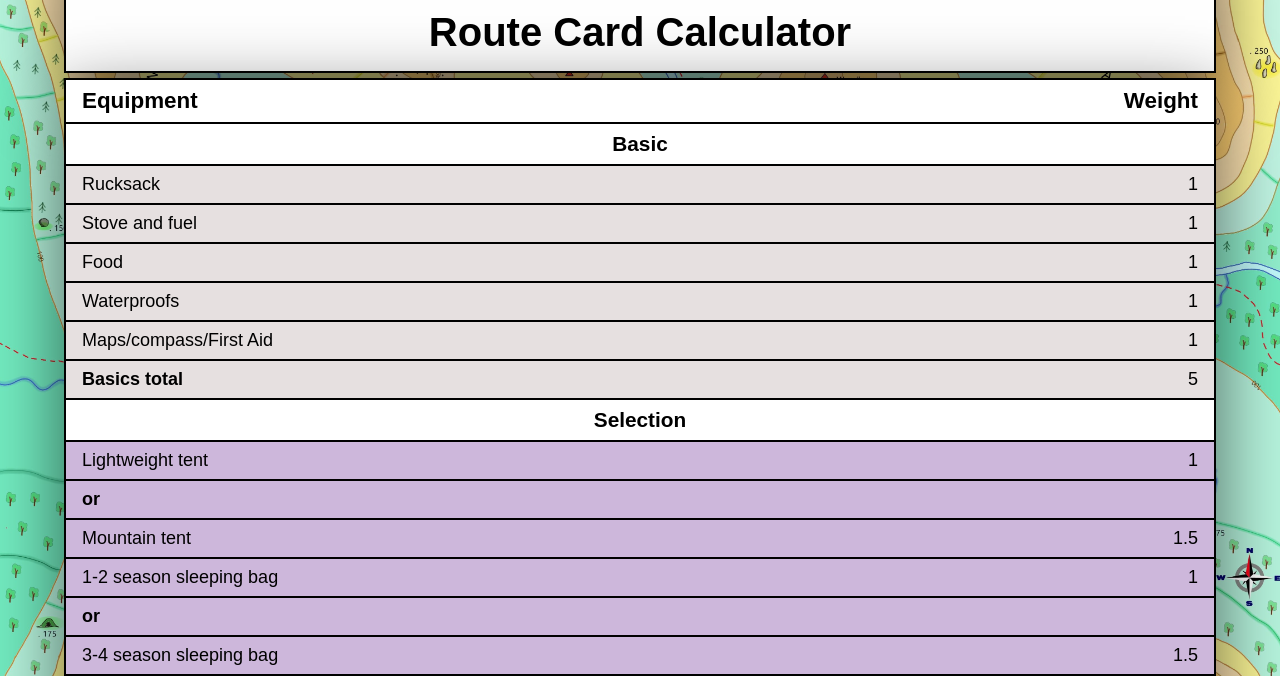
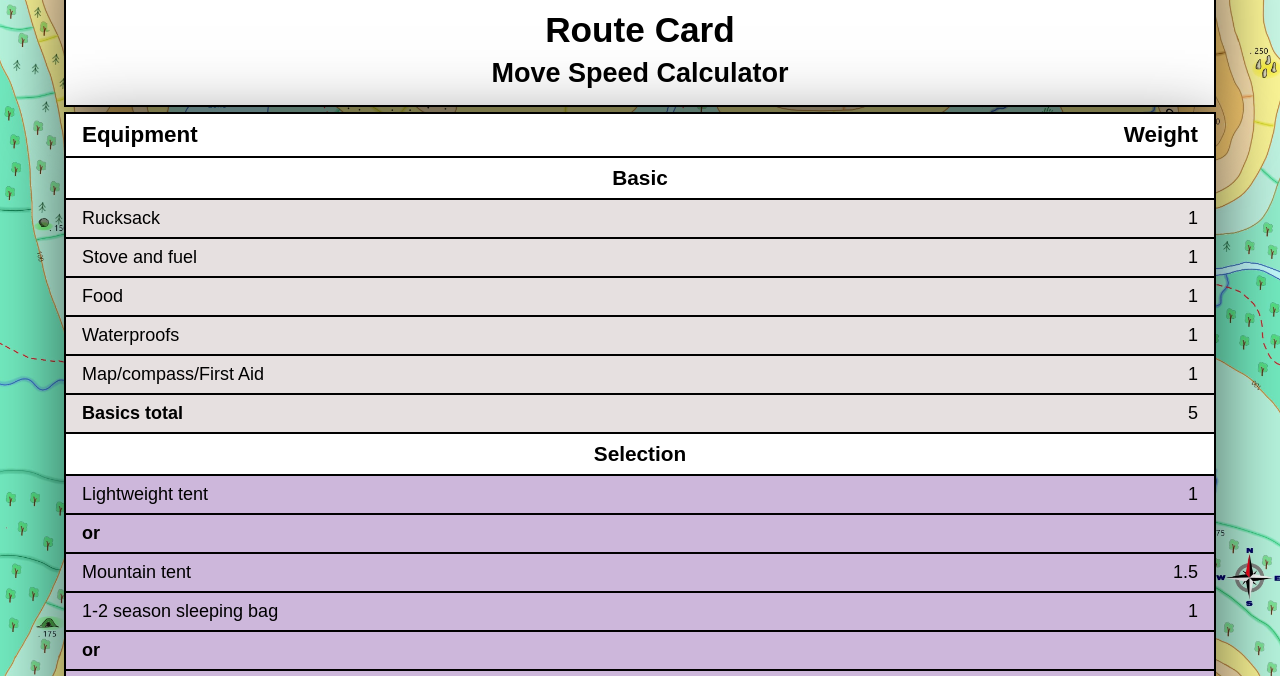
Before and after one commit to alicefirminger/ExpeditionApp, a plain HTML site: page index.html in a window 1280 px wide. Shown: the part 95-771 px from the top of the page. Drawn offline with Linux system fonts and the light colour scheme.

Commit message:
changed the title and some content text as per client request

```diff
--- a/index.html
+++ b/index.html
@@ -9,7 +9,8 @@
 	<body>
 		<header class="header">
 			<img src="expeditionLogo.jpg" class="logo-image" />
-			<h1 class="title-text">Route Card Calculator</h1>
+			<h1 class="title-text">Route Card</h1>
+			<h2 class="title-text-2">Move Speed Calculator</h2>
 		</header>
 		<div class="table">
 			<div class="headings">
@@ -36,7 +37,7 @@
 				<div>1</div>
 			</div>
 			<div class="basics" id="maps-value">
-				<div>Maps/compass/First Aid</div>
+				<div>Map/compass/First Aid</div>
 				<div>1</div>
 			</div>
 			<div class="basics" id="basics-total">
@@ -91,9 +92,9 @@
 				<div class="total-header">Extras total</div>
 				<div></div>
 			</div>
-			<div class="total" >
+			<div class="total">
 				<div class="weight-total">Weight total</div>
-				<div class="overall-total"id="overall-total"></div>
+				<div class="overall-total" id="overall-total"></div>
 			</div>
 		</div>
 		<div class="move-speed">
--- a/styles.css
+++ b/styles.css
@@ -38,8 +38,9 @@ body {
 
 .title-text {
 	font-weight: bolder;
-	font-size: 2.5rem;
+	font-size: 2.2rem;
 	padding: 0;
+	margin-bottom: 0.5rem;
 	/* color: #cb0101; */
 }
 
```
